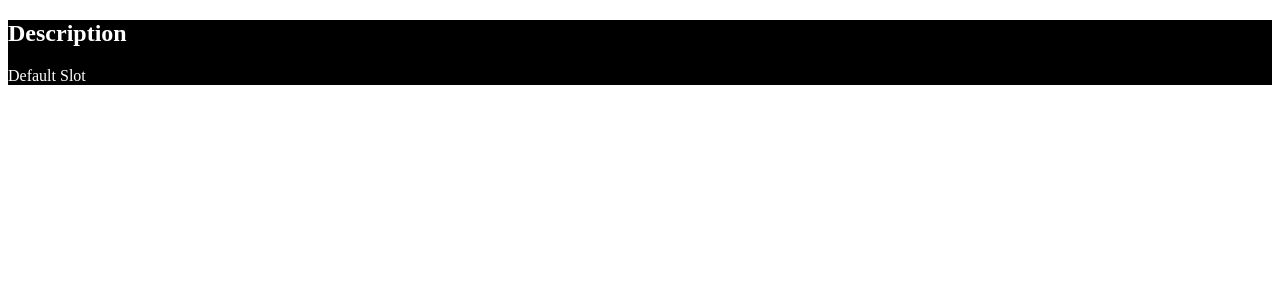
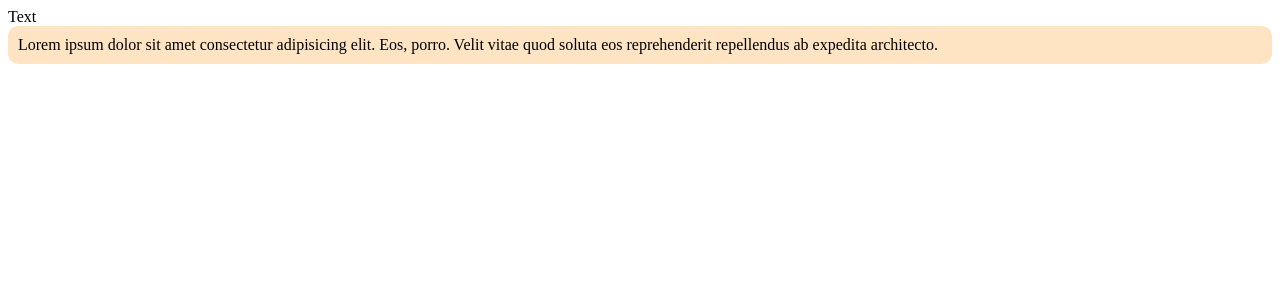
Before and after one commit to riicard0/vuejs, a Vue app in the folder Curso (Tiago Matos - YouTube)/app/: page / in a window 1280 px wide. Shown: the top 300 px of the page. Built offline with nearby package versions, Linux system fonts and the light colour scheme.

Commit message:
:up: CSS Global, Local e Scoped

```diff
--- a/Curso (Tiago Matos - YouTube)/app/src/App.vue
+++ b/Curso (Tiago Matos - YouTube)/app/src/App.vue
@@ -1,34 +1,22 @@
 <template>
-  <div>
-    <TheHeader v-if="showHeader">
-      <!-- Conteúdo "Title" -->
-      <!-- <template v-slot:title>
-        Title
-      </template> -->
+  <div class="card">
+    Text
+  </div>
 
-      <!-- Conteúdo "Description" -->
-      <template v-slot:description>
-        <h2>Description</h2>
-      </template>
-
-      <!-- Conteúdo "Default" -->
-      Default Slot
-    </TheHeader>
-
-  </div>
+  <BaseCard />
 </template>
 
 <script>
-import TheHeader from './components/TheHeader';
+import BaseCard from '@/components/BaseCard.vue';
 
 export default {
   name: 'App',
   components: {
-    TheHeader
+    BaseCard
   },
   data() {
     return {
-      showHeader: true
+
     }
   },
   methods: {
@@ -40,32 +28,7 @@ export default {
   watch: {
 
   },
-  // beforeCreate() {
-  //   console.log('>>> beforeCreate');
-  //   console.log('Estado: ', this.name);
-  //   console.log('DOM: ', this.$el);
-  // },
-  // created() {
-  //   console.log('>>> created');
-  //   console.log('Estado: ', this.name);
-  //   console.log('DOM: ', this.$el);
-  // },
-  // beforeMount() {
-  //   console.log('>>> beforeMount');
-  //   console.log('Estado: ', this.name);
-  //   console.log('DOM: ', this.$el);
-  // },
-  // mounted() {
-  //   console.log('>>> mounted');
-  //   console.log('Estado: ', this.name);
-  //   console.log('DOM: ', this.$el);
-  // },
-  // beforeUpdate() {
-  //   console.log('>>> beforeUpdate');
-  // },
-  // updated() {
-  //   console.log('>>> updated');
-  // }
+
 }
 
 </script>
--- /dev/null
+++ b/Curso (Tiago Matos - YouTube)/app/src/assets/css/style.css
@@ -0,0 +1,5 @@
+/* .card {
+  background-color: bisque;
+  padding: 10px;
+  border-radius: 10px;
+} */
--- /dev/null
+++ b/Curso (Tiago Matos - YouTube)/app/src/components/BaseCard.vue
@@ -0,0 +1,16 @@
+<template>
+
+  <div class="card">
+    Lorem ipsum dolor sit amet consectetur adipisicing elit. Eos, porro. Velit vitae quod soluta eos reprehenderit
+    repellendus ab expedita architecto.
+  </div>
+
+</template>
+
+<style scoped>
+.card {
+  background-color: bisque;
+  padding: 10px;
+  border-radius: 10px;
+}
+</style>
--- a/Curso (Tiago Matos - YouTube)/app/src/main.js
+++ b/Curso (Tiago Matos - YouTube)/app/src/main.js
@@ -1,4 +1,5 @@
 import { createApp } from 'vue'
 import App from './App.vue'
+import '@/assets/css/style.css';
 
 window.app = createApp(App).mount('#app')
```
Also changed, not shown: 2 other files (tests, documents, lock files or other folders).
